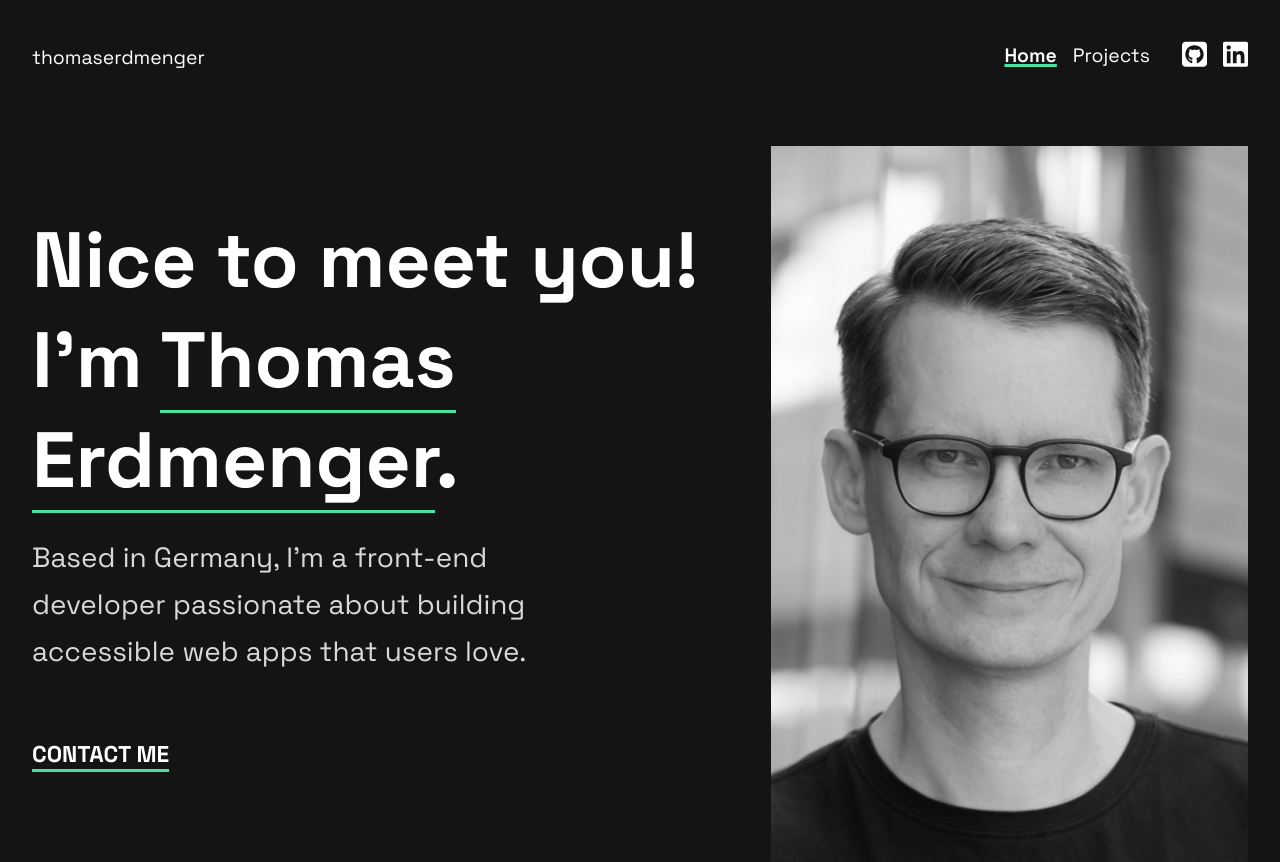
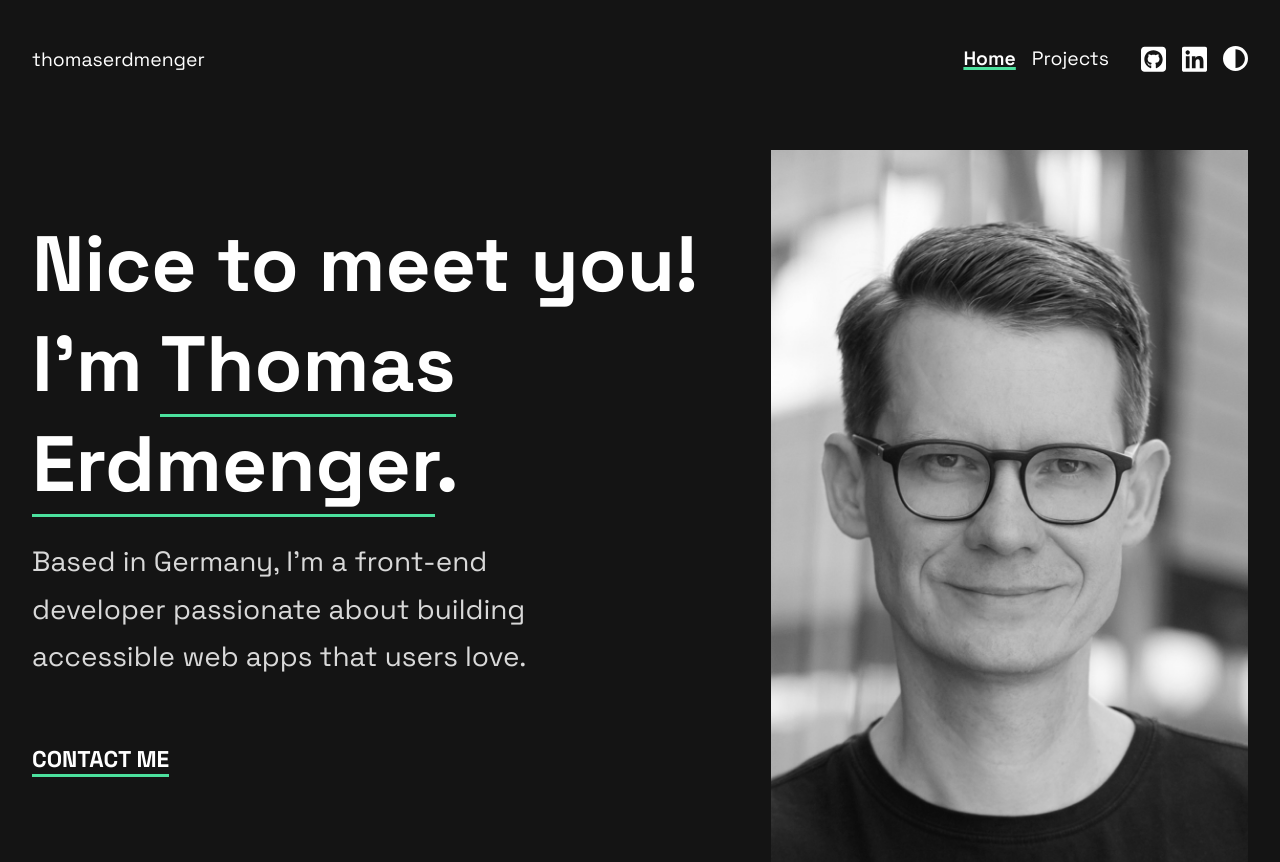
Before and after one commit to thomaserdmenger/Portfolio-Website-React, a React (Vite) app: page / in a window 1280 px wide. Shown: the top 862 px of the page. Built offline with nearby package versions, Linux system fonts and the light colour scheme.

Commit message:
Update Header

```diff
--- a/src/App.jsx
+++ b/src/App.jsx
@@ -1,11 +1,16 @@
+import './App.css'
 import { BrowserRouter, Routes, Route } from 'react-router-dom'
-import './App.css'
 import { Home } from './pages/Home/Home'
 import { Header } from './components/Header/Header'
 import { Projects } from './pages/Projects/Projects'
+import { darkModeContext } from './context/Context'
+import { useState } from 'react'
 
 const App = () => {
+  const [darkMode, setDarkMode] = useState(false)
+
   return (
+    <darkModeContext.Provider value={{ darkMode, setDarkMode }}>
       <BrowserRouter>
         <Header />
         <Routes>
@@ -13,6 +18,7 @@ const App = () => {
           <Route path='/projects' element={<Projects />} />
         </Routes>
       </BrowserRouter>
+    </darkModeContext.Provider>
   )
 }
 
--- a/src/components/Header/Header.css
+++ b/src/components/Header/Header.css
@@ -9,14 +9,25 @@
   margin-inline: auto;
 }
 
+.header.dark {
+  background-color: var(--color-secondary);
+  color: var(--color-secondary);
+}
+
 .header a {
-  all: unset;
-  cursor: pointer;
-  color: var(--color-secondary);
   font-size: clamp(1rem, 0.912rem + 0.3756vw, 1.25rem);
 }
 
+.header__logo {
+  color: var(--color-secondary);
+}
+
+.header__logo.dark {
+  color: var(--color-primary);
+}
+
 .header__nav {
+  color: var(--color-secondary);
   display: flex;
   align-items: center;
   gap: 2rem;
@@ -27,6 +38,11 @@
   align-items: center;
   gap: 1rem;
   padding-block-end: 0.2rem;
+  color: var(--color-secondary);
+}
+
+.header__nav__links.dark {
+  color: var(--color-primary);
 }
 
 .header__nav__links .active {
@@ -38,7 +54,9 @@
 
 .header__nav__social {
   display: flex;
+  align-items: center;
   gap: 1rem;
+  padding-block-start: 0.3rem;
 }
 
 .header__nav__social svg {
@@ -54,6 +72,13 @@
   transform: scale(1.1);
 }
 
+.header__dark-light-mode {
+  fill: var(--color-secondary);
+  width: 25px;
+  margin-block-start: -0.4rem;
+  cursor: pointer;
+}
+
 @media only screen and (max-width: 576px) {
   .header {
     flex-direction: column;
@@ -64,4 +89,8 @@
     flex-direction: column;
     gap: 0.5rem;
   }
+
+  .header__nav__social {
+    padding-block-start: 0;
+  }
 }
--- a/src/components/Header/Header.jsx
+++ b/src/components/Header/Header.jsx
@@ -1,14 +1,25 @@
 import './Header.css'
 import { Link, NavLink } from 'react-router-dom'
+import { darkModeContext } from '../../context/Context'
+import { useContext } from 'react'
 
 export const Header = () => {
+  const { darkMode, setDarkMode } = useContext(darkModeContext)
+
+  const handleDarkMode = () => {
+    setDarkMode((darkMode) => !darkMode)
+  }
+
   return (
-    <header className='header'>
-      <Link to='/' className='header__logo'>
+    <header className={darkMode ? 'header dark' : 'header '}>
+      <Link to='/' className={darkMode ? 'header__logo dark' : 'header__logo'}>
         thomaserdmenger
       </Link>
       <nav className='header__nav'>
-        <div className='header__nav__links'>
+        <div
+          className={
+            darkMode ? 'header__nav__links dark' : 'header__nav__links'
+          }>
           <NavLink to='/'>Home</NavLink>
           <NavLink to='/projects'>Projects</NavLink>
         </div>
@@ -25,6 +36,13 @@ export const Header = () => {
               <path d='M416 32H31.9C14.3 32 0 46.5 0 64.3v383.4C0 465.5 14.3 480 31.9 480H416c17.6 0 32-14.5 32-32.3V64.3c0-17.8-14.4-32.3-32-32.3zM135.4 416H69V202.2h66.5V416zm-33.2-243c-21.3 0-38.5-17.3-38.5-38.5S80.9 96 102.2 96c21.2 0 38.5 17.3 38.5 38.5 0 21.3-17.2 38.5-38.5 38.5zm282.1 243h-66.4V312c0-24.8-.5-56.7-34.5-56.7-34.6 0-39.9 27-39.9 54.9V416h-66.4V202.2h63.7v29.2h.9c8.9-16.8 30.6-34.5 62.9-34.5 67.2 0 79.7 44.3 79.7 101.9V416z' />
             </svg>
           </Link>
+          <svg
+            onClick={handleDarkMode}
+            className='header__dark-light-mode'
+            xmlns='http://www.w3.org/2000/svg'
+            viewBox='0 0 512 512'>
+            <path d='M448 256c0-106-86-192-192-192V448c106 0 192-86 192-192zM0 256a256 256 0 1 1 512 0A256 256 0 1 1 0 256z' />
+          </svg>
         </div>
       </nav>
     </header>
--- /dev/null
+++ b/src/context/Context.jsx
@@ -0,0 +1,3 @@
+import { createContext } from 'react'
+
+export const darkModeContext = createContext()
--- a/src/index.css
+++ b/src/index.css
@@ -31,6 +31,11 @@ img {
   max-width: 100%;
 }
 
+a {
+  all: unset;
+  cursor: pointer;
+}
+
 .btn-contact {
   all: unset;
   cursor: pointer;
```
Lines whose indentation alone changed are shown as unchanged.
